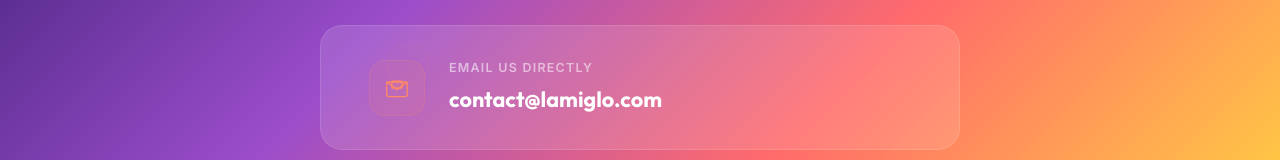
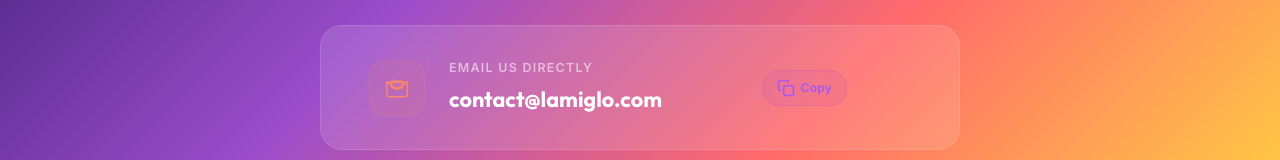
Before and after one commit to fasola81/lamiglo-ui, a Next.js app: page / in a window 1280 px wide. Shown: the part 6929-7089 px from the top of the page. Built offline with nearby package versions, Linux system fonts and the light colour scheme.

Commit message:
Add copy-to-clipboard button for email in Contact section

```diff
--- a/src/app/components/Contact.js
+++ b/src/app/components/Contact.js
@@ -1,4 +1,30 @@
+'use client';
+
+import { useState } from 'react';
+
 export default function Contact() {
+  const [copied, setCopied] = useState(false);
+
+  const handleCopy = async (e) => {
+    e.preventDefault();
+    e.stopPropagation();
+    try {
+      await navigator.clipboard.writeText('contact@lamiglo.com');
+      setCopied(true);
+      setTimeout(() => setCopied(false), 2000);
+    } catch {
+      // Fallback for older browsers
+      const textarea = document.createElement('textarea');
+      textarea.value = 'contact@lamiglo.com';
+      document.body.appendChild(textarea);
+      textarea.select();
+      document.execCommand('copy');
+      document.body.removeChild(textarea);
+      setCopied(true);
+      setTimeout(() => setCopied(false), 2000);
+    }
+  };
+
   return (
     <section className="contact section-padding" id="contact">
       <div className="section-container">
@@ -50,6 +76,26 @@
               <span className="contact-email-address">contact@lamiglo.com</span>
             </div>
 
+            {/* Copy to clipboard button */}
+            <button
+              className={`contact-copy-btn ${copied ? 'copied' : ''}`}
+              onClick={handleCopy}
+              aria-label="Copy email address"
+              title={copied ? 'Copied!' : 'Copy email'}
+            >
+              {copied ? (
+                <svg width="18" height="18" viewBox="0 0 24 24" fill="none" stroke="currentColor" strokeWidth="2.5" strokeLinecap="round" strokeLinejoin="round">
+                  <path d="M20 6L9 17l-5-5" />
+                </svg>
+              ) : (
+                <svg width="18" height="18" viewBox="0 0 24 24" fill="none" stroke="currentColor" strokeWidth="2" strokeLinecap="round" strokeLinejoin="round">
+                  <rect x="9" y="9" width="13" height="13" rx="2" ry="2" />
+                  <path d="M5 15H4a2 2 0 01-2-2V4a2 2 0 012-2h9a2 2 0 012 2v1" />
+                </svg>
+              )}
+              <span className="contact-copy-label">{copied ? 'Copied!' : 'Copy'}</span>
+            </button>
+
             {/* Arrow that draws itself on hover */}
             <div className="contact-email-arrow">
               <svg width="20" height="20" viewBox="0 0 24 24" fill="none" strokeWidth="2" strokeLinecap="round" strokeLinejoin="round" className="contact-arrow-svg">
--- a/src/app/globals.css
+++ b/src/app/globals.css
@@ -1459,6 +1459,45 @@
   background: rgba(232, 184, 109, 0.15);
 }
 
+/* Copy to clipboard button */
+.contact-copy-btn {
+  display: flex;
+  align-items: center;
+  gap: 0.35rem;
+  padding: 8px 14px;
+  border-radius: var(--radius-full);
+  background: rgba(147, 51, 234, 0.08);
+  border: 1px solid rgba(147, 51, 234, 0.15);
+  color: var(--cyan-400);
+  font-size: 0.75rem;
+  font-weight: 600;
+  cursor: pointer;
+  transition: all var(--transition-base);
+  flex-shrink: 0;
+  letter-spacing: 0.02em;
+}
+
+.contact-copy-btn:hover {
+  background: rgba(147, 51, 234, 0.18);
+  border-color: rgba(147, 51, 234, 0.3);
+  transform: translateY(-1px);
+  box-shadow: 0 4px 12px rgba(147, 51, 234, 0.15);
+}
+
+.contact-copy-btn:active {
+  transform: translateY(0);
+}
+
+.contact-copy-btn.copied {
+  background: rgba(34, 197, 94, 0.12);
+  border-color: rgba(34, 197, 94, 0.3);
+  color: #22c55e;
+}
+
+.contact-copy-label {
+  font-family: var(--font-body);
+}
+
 /* ── Detail Row ── */
 .contact-detail-row {
   display: flex;
```
